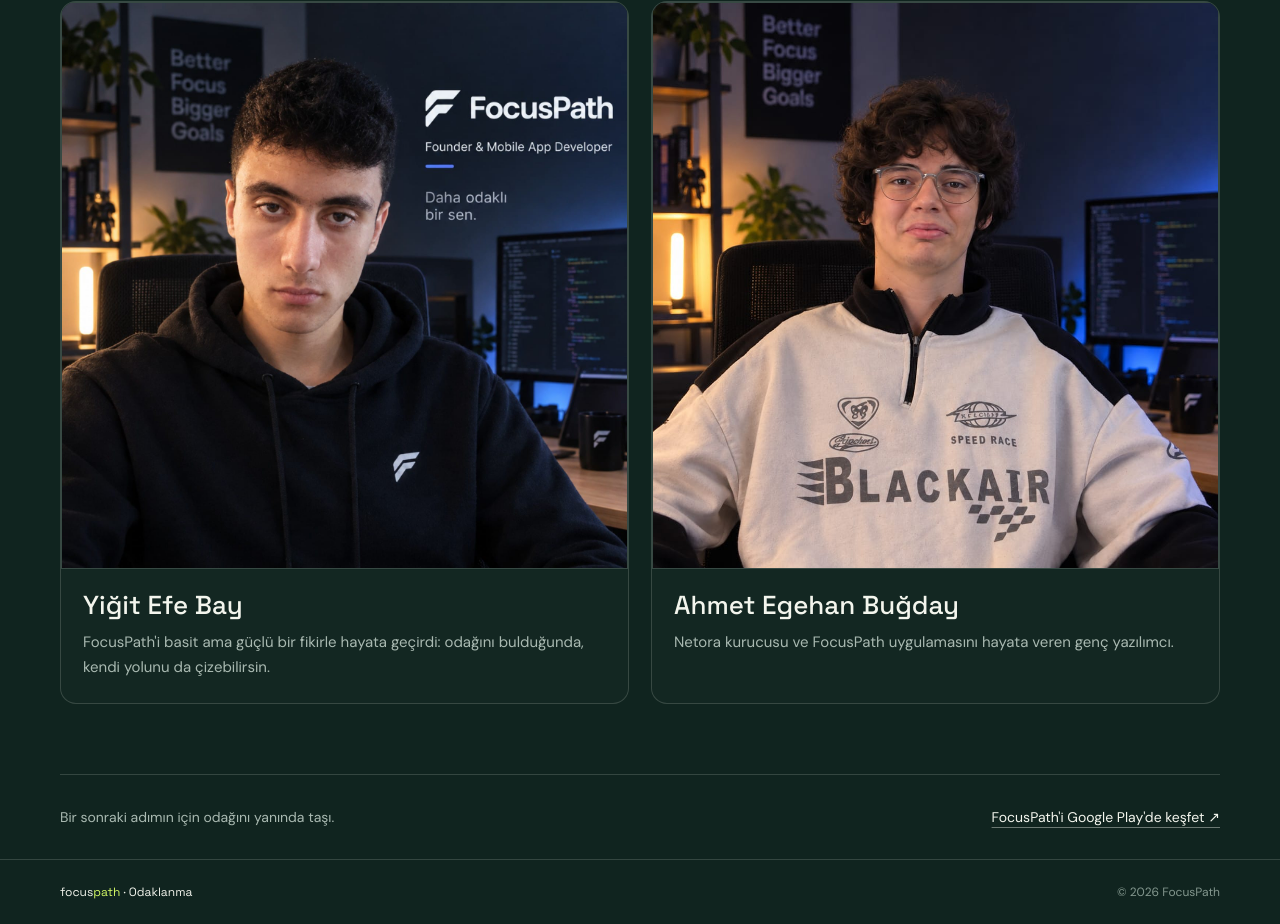
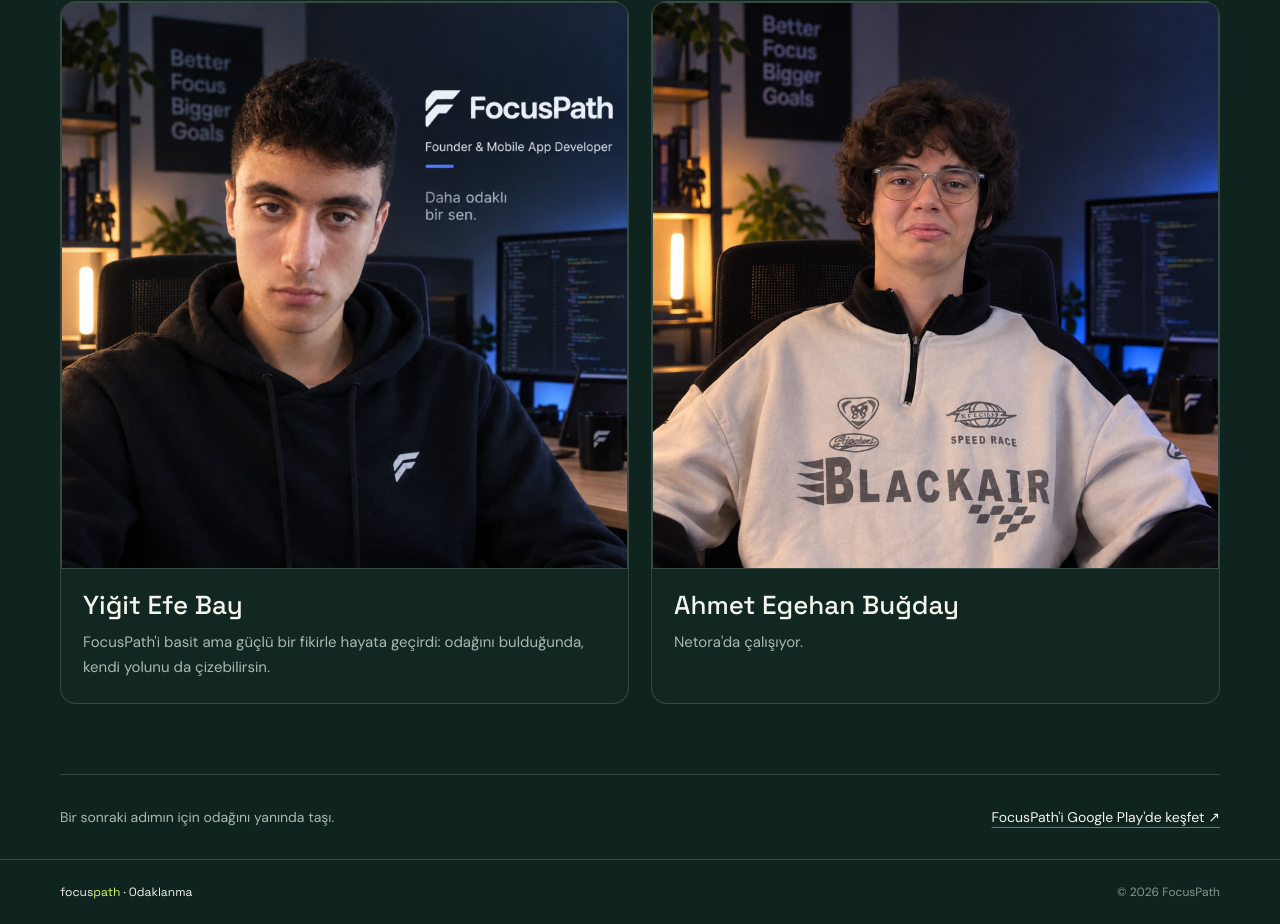
Before and after one commit to yigitefebay88/focuspathsite, a plain HTML site: page index.html in a window 1280 px wide. Shown: the part 1603-2527 px from the top of the page. Drawn offline with Linux system fonts and the light colour scheme.

Commit message:
Update index.html

```diff
--- a/index.html
+++ b/index.html
@@ -343,7 +343,7 @@
           <img class="contributor-photo" src="WhatsApp Image 2026-11-01 at 17.15.54.jpeg" alt="Netora kurucusu Ahmet Egehan Buğday">
           <div class="contributor-copy">
             <h3>Ahmet Egehan Buğday</h3>
-            <p>Netora kurucusu ve FocusPath uygulamasını hayata veren genç yazılımcı.</p>
+            <p>Netora'da çalışıyor.</p>
           </div>
         </article>
       </div>
```
